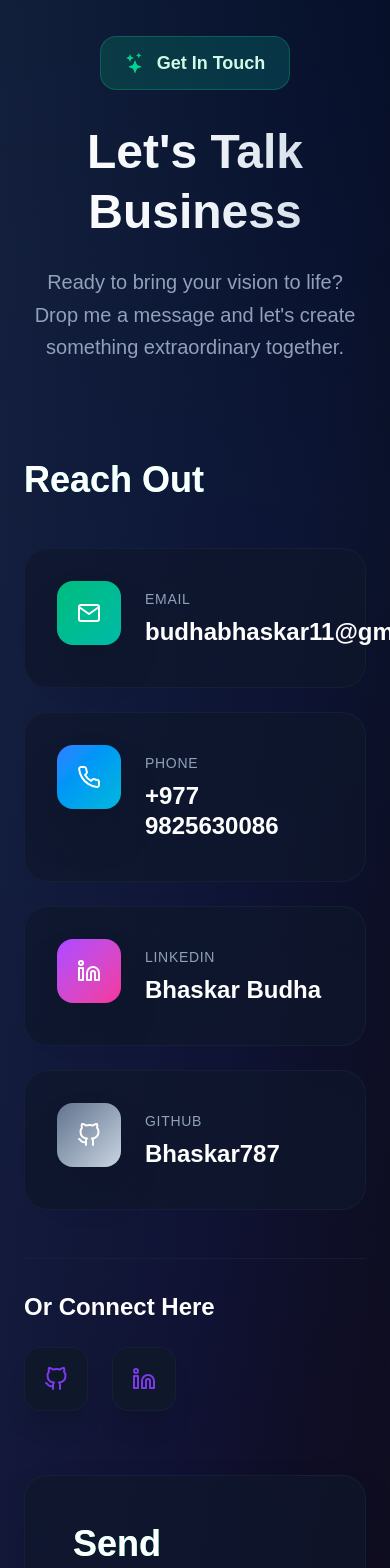
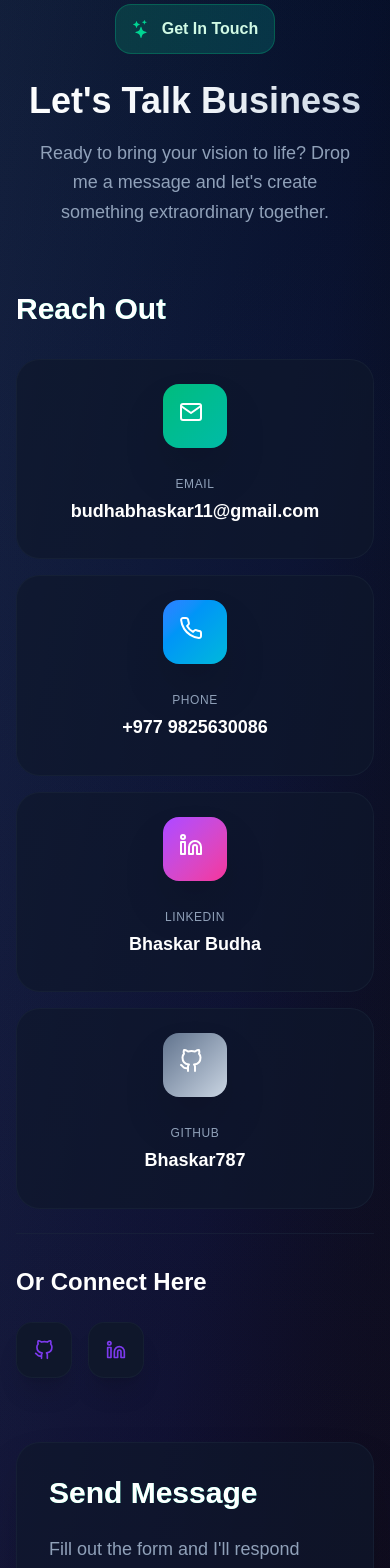
Before and after one commit to Bhaskar787/bhaskar-portfolio, a Next.js app in the folder client/: page /contact in a window 390 px wide. Shown: the part 140-1708 px from the top of the page. Built offline with nearby package versions, Linux system fonts and the light colour scheme.

Commit message:
responsive contact and layout fixed

```diff
--- a/client/src/app/admin/page.js
+++ b/client/src/app/admin/page.js
@@ -151,7 +151,7 @@ export default function AdminDashboard() {
 
         <div className="grid grid-cols-1 sm:grid-cols-2 lg:grid-cols-3 gap-4">
           {[
-            { label: "Add Project", href: "/admin/project/create", icon: FiBriefcase },
+            { label: "Add Project", href: "/admin/project", icon: FiBriefcase },
             { label: "View Messages", href: "/admin/contact", icon: FiMail },
             { label: "Manage Experience", href: "/admin/experience", icon: MdHomeWork },
             { label: "Update Education", href: "/admin/education", icon: IoSchool },
--- a/client/src/app/contact/page.jsx
+++ b/client/src/app/contact/page.jsx
@@ -41,7 +41,7 @@ export default function Contact() {
       })
 
       if (res.ok) {
-        toast.success("Message sent successfully! I'll be right back to you soon! 🎉")
+        toast.success("Message sent successfully! I'll be right back to you soon!")
         setFormData({ name: "", email: "", phone: "", message: "" })
       } else {
         const data = await res.json()
@@ -59,34 +59,34 @@ export default function Contact() {
       {/* Background Effects */}
       <div className="absolute inset-0 bg-[radial-gradient(circle_at_20%_80%,rgba(168,85,247,0.1),transparent),radial-gradient(circle_at_80%_20%,rgba(59,130,246,0.1),transparent)]" />
 
-      <div className="relative max-w-7xl mx-auto px-6 py-24 lg:py-32">
+      <div className="relative max-w-7xl mx-auto px-4 sm:px-6 lg:px-8 py-16 lg:py-24 xl:py-32">
 
-        {/* Hero Section - MATCHES OTHER PAGES */}
-        <div className="text-center mb-24 animate-slide-in-up">
-          <div className="inline-flex items-center gap-3 px-6 py-3 bg-gradient-to-r from-emerald-500/20 to-teal-500/20 backdrop-blur-sm rounded-2xl border border-emerald-500/30 mb-8 mx-auto max-w-max">
-            <BsStars className="text-xl text-emerald-400" />
-            <span className="text-lg font-semibold text-emerald-100">Get In Touch</span>
+        {/* Hero Section */}
+        <div className="text-center mb-16 lg:mb-24 animate-slide-in-up">
+          <div className="inline-flex items-center gap-3 px-4 sm:px-6 py-3 bg-gradient-to-r from-emerald-500/20 to-teal-500/20 backdrop-blur-sm rounded-2xl border border-emerald-500/30 mb-6 lg:mb-8 mx-auto max-w-max">
+            <BsStars className="text-lg sm:text-xl text-emerald-400" />
+            <span className="text-base sm:text-lg font-semibold text-emerald-100">Get In Touch</span>
           </div>
-          <h1 className="text-5xl lg:text-7xl font-black bg-gradient-to-r from-white via-slate-100 to-slate-300 bg-clip-text text-transparent leading-tight mb-6">
+          <h1 className="text-4xl sm:text-5xl lg:text-6xl xl:text-7xl font-black bg-gradient-to-r from-white via-slate-100 to-slate-300 bg-clip-text text-transparent leading-tight mb-4 lg:mb-6">
             Let's Talk Business
           </h1>
-          <p className="text-xl text-slate-400 max-w-2xl mx-auto leading-relaxed">
+          <p className="text-lg sm:text-xl text-slate-400 max-w-2xl mx-auto leading-relaxed px-4">
             Ready to bring your vision to life? Drop me a message and let's create something extraordinary together.
           </p>
         </div>
 
         {/* Contact Info & Form */}
-        <div className="grid grid-cols-1 lg:grid-cols-2 gap-16 lg:gap-24 items-start animate-slide-in-up delay-200">
+        <div className="grid grid-cols-1 lg:grid-cols-2 gap-8 lg:gap-16 xl:gap-24 items-start">
 
-          {/* Contact Info */}
-          <div className="animate-slide-in-left delay-300 space-y-8">
-            {/* "Reach Out" Header - MATCHES OTHER PAGES */}
-            <h2 className="text-4xl lg:text-5xl font-black text-white mb-12 bg-gradient-to-r from-emerald-400 to-teal-400 bg-clip-text text-transparent">
+          {/* Contact Info - FULLY RESPONSIVE */}
+          <div className="animate-slide-in-left delay-300 space-y-6 mb-8 lg:mb-12">
+            {/* Header */}
+            <h2 className="text-3xl sm:text-4xl lg:text-5xl font-black text-white mb-8 bg-gradient-to-r from-emerald-400 to-teal-400 bg-clip-text text-transparent">
               Reach Out
             </h2>
 
-            {/* Contact Cards */}
-            <div className="space-y-6 mb-12">
+            {/* Contact Cards - RESPONSIVE TEXT */}
+            <div className="space-y-4">
               {[
                 {
                   icon: FiMail,
@@ -122,19 +122,30 @@ export default function Contact() {
                   href={contact.href}
                   target={contact.href.startsWith('http') ? '_blank' : '_self'}
                   rel={contact.href.startsWith('http') ? 'noopener noreferrer' : ''}
-                  className="group relative block p-8 bg-slate-900/70 backdrop-blur-sm rounded-3xl border border-slate-800/50 hover:border-emerald-500/75 hover:bg-slate-900/90 transition-all duration-500 hover:shadow-2xl hover:shadow-emerald-500/25 hover:-translate-y-2"
+                  className="group relative block p-6 sm:p-8 bg-slate-900/70 backdrop-blur-sm rounded-3xl border border-slate-800/50 hover:border-emerald-500/75 hover:bg-slate-900/90 transition-all duration-500 hover:shadow-2xl hover:shadow-emerald-500/25 hover:-translate-y-2"
                   style={{ animationDelay: `${idx * 100 + 400}ms` }}
                 >
-                  <div className={`absolute inset-0 bg-gradient-to-r ${contact.gradient} opacity-0 group-hover:opacity-5 blur-xl rounded-3xl transition-all duration-500`} />
-                  <div className="relative z-10 flex items-start gap-6">
-                    <div className={`p-4 rounded-2xl bg-gradient-to-br ${contact.gradient} shadow-2xl group-hover:scale-110 transition-all duration-500 flex-shrink-0 flex items-center justify-center w-16 h-16`}>
-                      <contact.icon className="w-6 h-6 text-white" />
+                  {/* Gradient Background */}
+                  <div className={`absolute inset-0 bg-gradient-to-r ${contact.gradient} opacity-0 group-hover:opacity-5 blur-xl rounded-3xl transition-all duration-500 -z-10`} />
+
+                  <div className="relative z-10 flex flex-col sm:flex-row sm:items-center sm:gap-6">
+                    {/* Icon */}
+                    <div className={`p-4 sm:p-5 rounded-2xl bg-gradient-to-br ${contact.gradient} shadow-2xl group-hover:scale-110 transition-all duration-500 flex-shrink-0 self-center sm:self-auto w-16 h-16 sm:w-20 sm:h-20`}>
+                      <contact.icon className="w-6 h-6 sm:w-7 sm:h-7 text-white" />
                     </div>
-                    <div className="min-w-0 flex-1 py-2">
-                      <p className="text-slate-400 text-sm font-medium uppercase tracking-wider mb-2">
+
+                    {/* Content - RESPONSIVE TEXT */}
+                    <div className="min-w-0 flex-1 py-3 sm:py-2 text-center sm:text-left mt-4 sm:mt-0">
+                      {/* Label */}
+                      <p className="text-slate-400 text-xs sm:text-sm font-medium uppercase tracking-wider mb-2">
                         {contact.label}
                       </p>
-                      <p className="text-2xl font-black text-white group-hover:text-emerald-400 transition-colors leading-tight">
+
+                      {/* Value - FIXED RESPONSIVE TRUNCATION */}
+                      <p
+                        className="text-lg sm:text-xl lg:text-2xl font-black text-white leading-tight break-all sm:break-words group-hover:text-emerald-400 transition-colors line-clamp-1 sm:line-clamp-none"
+                        title={contact.value} // Full text on hover
+                      >
                         {contact.value}
                       </p>
                     </div>
@@ -145,12 +156,11 @@ export default function Contact() {
 
             {/* Quick Links */}
             <div className="pt-8 border-t border-slate-800/50">
-              {/* "Or Connect Here" - PROPER SIZE */}
               <h3 className="text-2xl lg:text-3xl font-black text-white mb-6">Or Connect Here</h3>
-              <div className="flex items-center gap-6">
+              <div className="flex items-center gap-4 sm:gap-6">
                 <a
                   href="https://github.com/Bhaskar787"
-                  className="w-16 h-16 bg-slate-900 hover:bg-purple-600/20 border border-slate-800/50 hover:border-purple-500/75 rounded-2xl flex items-center justify-center text-2xl hover:text-purple-400 hover:scale-110 transition-all duration-300 shadow-xl hover:shadow-purple-500/25 group"
+                  className="w-14 h-14 sm:w-16 sm:h-16 bg-slate-900 hover:bg-purple-600/20 border border-slate-800/50 hover:border-purple-500/75 rounded-2xl flex items-center justify-center text-xl hover:text-purple-400 hover:scale-110 transition-all duration-300 shadow-xl hover:shadow-purple-500/25 group flex-shrink-0"
                   target="_blank"
                   rel="noopener noreferrer"
                 >
@@ -158,7 +168,7 @@ export default function Contact() {
                 </a>
                 <a
                   href="https://www.linkedin.com/in/bhaskar-budha-1a58b83b6"
-                  className="w-16 h-16 bg-slate-900 hover:bg-blue-600/20 border border-slate-800/50 hover:border-blue-500/75 rounded-2xl flex items-center justify-center text-2xl hover:text-blue-400 hover:scale-110 transition-all duration-300 shadow-xl hover:shadow-blue-500/25 group"
+                  className="w-14 h-14 sm:w-16 sm:h-16 bg-slate-900 hover:bg-blue-600/20 border border-slate-800/50 hover:border-blue-500/75 rounded-2xl flex items-center justify-center text-xl hover:text-blue-400 hover:scale-110 transition-all duration-300 shadow-xl hover:shadow-blue-500/25 group flex-shrink-0"
                   target="_blank"
                   rel="noopener noreferrer"
                 >
@@ -170,17 +180,15 @@ export default function Contact() {
 
           {/* Contact Form */}
           <div className="animate-slide-in-right delay-300">
-            <div className="bg-slate-900/70 backdrop-blur-sm p-12 rounded-3xl border border-slate-800/50 shadow-2xl hover:shadow-emerald-500/25 transition-all hover:border-emerald-500/50">
-              {/* "Send Message" Header - MATCHES OTHER PAGES */}
-              <h2 className="text-4xl lg:text-5xl font-black text-white mb-4 bg-gradient-to-r from-emerald-400 to-teal-400 bg-clip-text text-transparent">
+            <div className="bg-slate-900/70 backdrop-blur-sm p-8 lg:p-12 rounded-3xl border border-slate-800/50 shadow-2xl hover:shadow-emerald-500/25 transition-all hover:border-emerald-500/50">
+              <h2 className="text-3xl lg:text-4xl xl:text-5xl font-black text-white mb-6 bg-gradient-to-r from-emerald-400 to-teal-400 bg-clip-text text-transparent">
                 Send Message
               </h2>
-              <p className="text-xl text-slate-400 mb-10 leading-relaxed">
+              <p className="text-lg sm:text-xl text-slate-400 mb-10 leading-relaxed">
                 Fill out the form and I'll respond within 24 hours.
               </p>
 
               <form onSubmit={handleSubmit} className="space-y-6">
-                {/* Name */}
                 <div>
                   <label className="block text-slate-300 font-semibold mb-3 text-lg">
                     Your Name
@@ -191,12 +199,11 @@ export default function Contact() {
                     required
                     value={formData.name}
                     onChange={handleChange}
-                    className="w-full p-5 lg:p-6 rounded-2xl bg-slate-800/50 backdrop-blur-sm text-white border border-slate-700/50 focus:border-emerald-500/75 focus:outline-none focus:ring-2 focus:ring-emerald-500/30 transition-all duration-300 text-lg placeholder-slate-500 shadow-inner hover:border-slate-600/75"
+                    className="w-full p-4 sm:p-5 lg:p-6 rounded-2xl bg-slate-800/50 backdrop-blur-sm text-white border border-slate-700/50 focus:border-emerald-500/75 focus:outline-none focus:ring-2 focus:ring-emerald-500/30 transition-all duration-300 text-lg placeholder-slate-500 shadow-inner hover:border-slate-600/75"
                     placeholder="Ram chaudhary"
                   />
                 </div>
 
-                {/* Email */}
                 <div>
                   <label className="block text-slate-300 font-semibold mb-3 text-lg">
                     Email Address
@@ -207,12 +214,11 @@ export default function Contact() {
                     required
                     value={formData.email}
                     onChange={handleChange}
-                    className="w-full p-5 lg:p-6 rounded-2xl bg-slate-800/50 backdrop-blur-sm text-white border border-slate-700/50 focus:border-emerald-500/75 focus:outline-none focus:ring-2 focus:ring-emerald-500/30 transition-all duration-300 text-lg placeholder-slate-500 shadow-inner hover:border-slate-600/75"
+                    className="w-full p-4 sm:p-5 lg:p-6 rounded-2xl bg-slate-800/50 backdrop-blur-sm text-white border border-slate-700/50 focus:border-emerald-500/75 focus:outline-none focus:ring-2 focus:ring-emerald-500/30 transition-all duration-300 text-lg placeholder-slate-500 shadow-inner hover:border-slate-600/75"
                     placeholder="ram123@example.com"
                   />
                 </div>
 
-                {/* Phone */}
                 <div>
                   <label className="block text-slate-300 font-semibold mb-3 text-lg">
                     Phone Number
@@ -223,12 +229,11 @@ export default function Contact() {
                     required
                     value={formData.phone}
                     onChange={handleChange}
-                    className="w-full p-5 lg:p-6 rounded-2xl bg-slate-800/50 backdrop-blur-sm text-white border border-slate-700/50 focus:border-emerald-500/75 focus:outline-none focus:ring-2 focus:ring-emerald-500/30 transition-all duration-300 text-lg placeholder-slate-500 shadow-inner hover:border-slate-600/75"
+                    className="w-full p-4 sm:p-5 lg:p-6 rounded-2xl bg-slate-800/50 backdrop-blur-sm text-white border border-slate-700/50 focus:border-emerald-500/75 focus:outline-none focus:ring-2 focus:ring-emerald-500/30 transition-all duration-300 text-lg placeholder-slate-500 shadow-inner hover:border-slate-600/75"
                     placeholder="+977 9827635522"
                   />
                 </div>
 
-                {/* Message */}
                 <div>
                   <label className="block text-slate-300 font-semibold mb-3 text-lg">
                     Your Message
@@ -239,16 +244,15 @@ export default function Contact() {
                     required
                     value={formData.message}
                     onChange={handleChange}
-                    className="w-full p-5 lg:p-6 rounded-2xl bg-slate-800/50 backdrop-blur-sm text-white border border-slate-700/50 focus:border-emerald-500/75 focus:outline-none focus:ring-2 focus:ring-emerald-500/30 transition-all duration-300 text-lg placeholder-slate-500 resize-vertical shadow-inner hover:border-slate-600/75 min-h-[140px]"
+                    className="w-full p-4 sm:p-5 lg:p-6 rounded-2xl bg-slate-800/50 backdrop-blur-sm text-white border border-slate-700/50 focus:border-emerald-500/75 focus:outline-none focus:ring-2 focus:ring-emerald-500/30 transition-all duration-300 text-lg placeholder-slate-500 resize-vertical shadow-inner hover:border-slate-600/75 min-h-[140px]"
                     placeholder="Tell me about your project..."
                   />
                 </div>
 
-                {/* Submit Button */}
                 <button
                   type="submit"
                   disabled={loading}
-                  className={`group relative w-full px-10 py-5 bg-gradient-to-r from-emerald-600 via-teal-600 to-emerald-700 text-white font-bold text-lg rounded-3xl shadow-2xl hover:shadow-emerald-500/50 hover:from-emerald-500 hover:via-teal-500 hover:to-emerald-600 transform hover:-translate-y-1 hover:scale-[1.02] transition-all duration-500 border border-emerald-500/50 disabled:opacity-50 disabled:cursor-not-allowed disabled:transform-none flex items-center justify-center gap-3 uppercase tracking-wider font-black shadow-emerald-500/25 ${loading ? 'animate-pulse' : ''}`}
+                  className={`group relative w-full px-8 sm:px-10 py-5 lg:py-6 bg-gradient-to-r from-emerald-600 via-teal-600 to-emerald-700 text-white font-bold text-lg sm:text-xl rounded-3xl shadow-2xl hover:shadow-emerald-500/50 hover:from-emerald-500 hover:via-teal-500 hover:to-emerald-600 transform hover:-translate-y-1 hover:scale-[1.02] transition-all duration-500 border border-emerald-500/50 disabled:opacity-50 disabled:cursor-not-allowed disabled:transform-none flex items-center justify-center gap-3 uppercase tracking-wider font-black shadow-emerald-500/25 ${loading ? 'animate-pulse' : ''}`}
                 >
                   {loading ? (
                     <>
@@ -264,9 +268,8 @@ export default function Contact() {
                   <div className="absolute inset-0 bg-white/20 opacity-0 group-hover:opacity-100 rounded-3xl blur-sm transition-all scale-0 group-hover:scale-100" />
                 </button>
 
-                {/* Status */}
                 {status && (
-                  <div className={`p-4 rounded-2xl text-center text-lg font-semibold shadow-lg transition-all ${status.includes("Error") ? "bg-red-500/20 border border-red-500/50 text-red-300" : "bg-emerald-500/20 border border-emerald-500/50 text-emerald-300"}`}>
+                  <div className={`p-4 sm:p-5 rounded-2xl text-center text-lg font-semibold shadow-lg transition-all ${status.includes("Error") ? "bg-red-500/20 border border-red-500/50 text-red-300" : "bg-emerald-500/20 border border-emerald-500/50 text-emerald-300"}`}>
                     {status}
                   </div>
                 )}
@@ -276,10 +279,10 @@ export default function Contact() {
         </div>
 
         {/* Final CTA */}
-        <div className="text-center mt-24 animate-slide-in-up delay-600">
+        <div className="text-center mt-16 lg:mt-24 animate-slide-in-up delay-600">
           <a
             href="/projects"
-            className="group inline-flex items-center gap-3 px-12 py-5 bg-slate-900/50 backdrop-blur-sm text-white font-bold rounded-3xl hover:bg-slate-800 hover:shadow-lg hover:shadow-purple-500/25 border border-slate-800/50 hover:border-purple-500/50 transition-all duration-400 hover:scale-105 text-xl shadow-xl"
+            className="group inline-flex items-center gap-3 px-8 sm:px-12 py-4 lg:py-5 bg-slate-900/50 backdrop-blur-sm text-white font-bold rounded-3xl hover:bg-slate-800 hover:shadow-lg hover:shadow-purple-500/25 border border-slate-800/50 hover:border-purple-500/50 transition-all duration-400 hover:scale-105 text-lg lg:text-xl shadow-xl"
           >
             <span>Or Browse My Work</span>
             <FiArrowRight className="text-lg group-hover:translate-x-2 transition-transform" />
--- a/client/src/app/layout.js
+++ b/client/src/app/layout.js
@@ -20,7 +20,7 @@ export default function RootLayout({ children }) {
 
 
   return (
-    <html lang="en">
+    <html lang="en" data-scroll-behavior="smooth">
       <body>
 
         {!isAdminPage && <Navbar />}
```
Also changed, not shown: client/src/app/admin/layout.js (+13 -14 lines).
